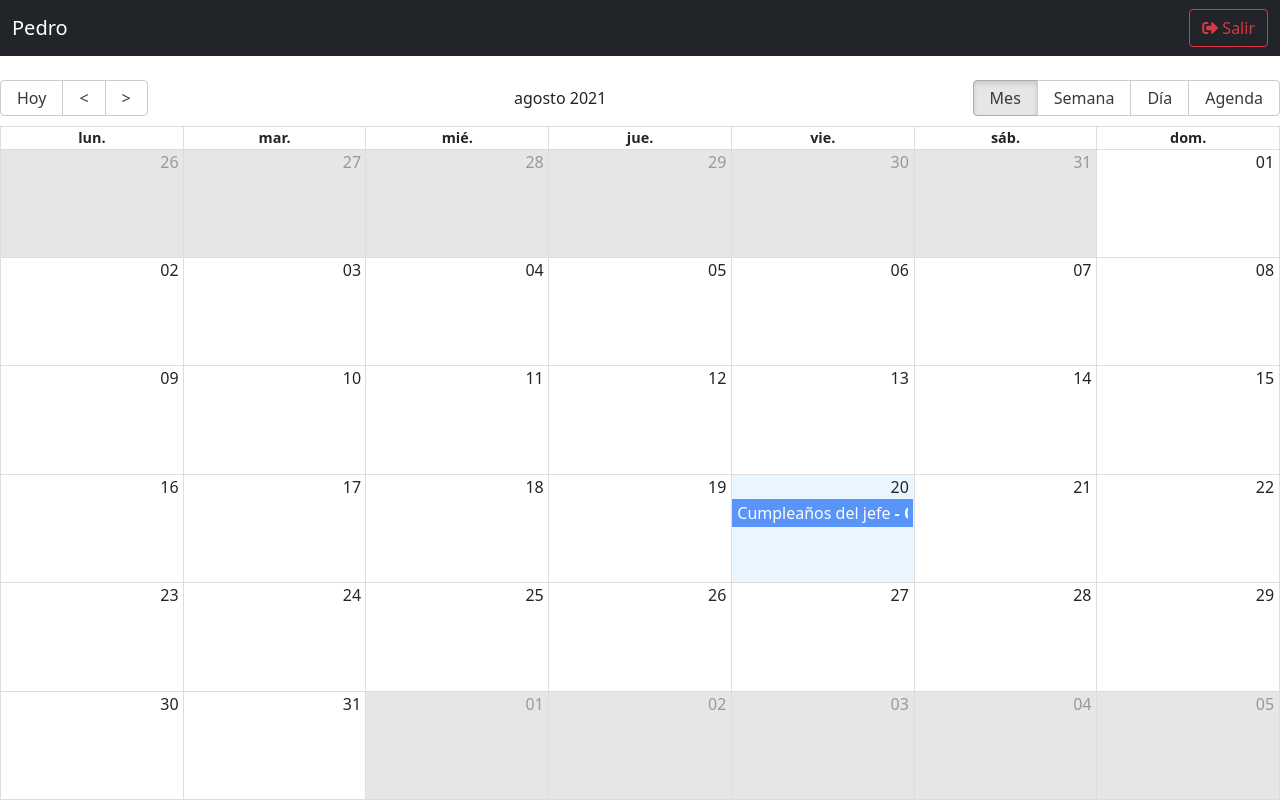
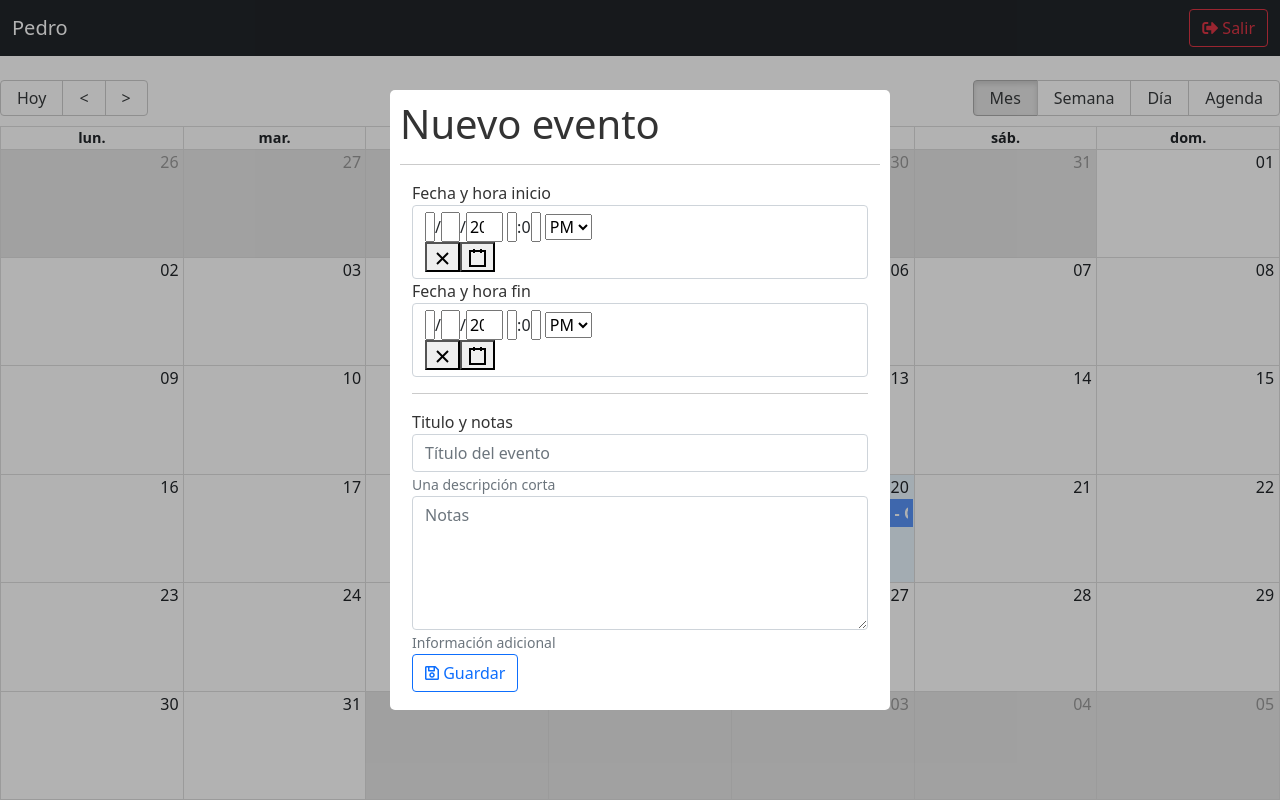
Before and after one commit to carlosraez/calendar-app, a React (Create React App) app: page / in a window 1280 px wide. Built offline with nearby package versions, Linux system fonts and the light colour scheme.

Commit message:
añadiendo el DatePiker al form

```diff
--- a/package.json
+++ b/package.json
@@ -9,6 +9,7 @@
     "moment": "^2.29.1",
     "react": "^17.0.2",
     "react-big-calendar": "^0.35.0",
+    "react-datetime-picker": "^3.4.0",
     "react-dom": "^17.0.2",
     "react-modal": "^3.14.3",
     "react-router-dom": "^5.2.0",
--- a/src/components/calendar/CalendarModal.js
+++ b/src/components/calendar/CalendarModal.js
@@ -1,5 +1,7 @@
-import React from 'react'
+import React, { useState } from 'react'
 import Modal from 'react-modal';
+import DateTimePicker from 'react-datetime-picker';
+import moment from 'moment';
 
 const customStyles = {
     content: {
@@ -13,19 +15,94 @@
   };
   Modal.setAppElement('#root');
 
+const now = moment().minutes(0).seconds(0).add(1,'hours')
+const end = now.clone().add(1, 'hours')
+
 
 export const CalendarModal = () => {
+
+    const [dateStart, setDateStart] = useState( now.toDate())
+    const [dateEnd, setDateEnd] = useState( end.toDate())
+
+    const handleStartDateChange = (e) => {
+        setDateStart( e )
+    }
+
+    const handleEndDateChange = (e) => {
+        setDateEnd( e )
+    }
+
+    const closeModal = () => {
+        console.log('closing...');
+    }
+
     return (
          <Modal
-                isOpen={false}
-                //onAfterOpen={afterOpenModal}
-               // onRequestClose={closeModal}
-                style={customStyles}
-                contentLabel="Example Modal"
+                isOpen={ true }
+                onRequestClose={ closeModal }
+                style={ customStyles }
+                closeTimeoutMS={ 200 }
+                className="modal"
+                overlayClassName="modal-fondo"
                  >
-                    <h1>Hola Mundo</h1>
-                    <hr></hr>
-                    <span>Hola de Nuevo</span>
+                <h1> Nuevo evento </h1>
+                    <hr />
+                    <form className="container">
+
+                        <div className="form-group">
+                            <label>Fecha y hora inicio</label>
+                            <DateTimePicker
+                                 onChange={ handleStartDateChange }
+                                 value={ dateStart }
+                                 className="form-control"
+                             />
+                        </div>
+
+                        <div className="form-group">
+                            <label>Fecha y hora fin</label>
+                            <DateTimePicker
+                                 onChange={ handleEndDateChange }
+                                 value={ dateEnd }
+                                 minDate= { dateStart }
+                                 className="form-control"
+                             />
+                        </div>
+
+                        <hr />
+                        <div className="form-group">
+                            <label>Titulo y notas</label>
+                            <input
+                                type="text"
+                                className="form-control"
+                                placeholder="Título del evento"
+                                name="title"
+                                autoComplete="off"
+                            />
+                            <small id="emailHelp" className="form-text text-muted">Una descripción corta</small>
+                        </div>
+
+                        <div className="form-group">
+                            <textarea
+                                type="text"
+                                className="form-control"
+                                placeholder="Notas"
+                                rows="5"
+                                name="notes"
+                            ></textarea>
+                            <small id="emailHelp" className="form-text text-muted">Información adicional</small>
+                        </div>
+
+                        <button
+                            type="submit"
+                            className="btn btn-outline-primary btn-block"
+                        >
+                            <i className="far fa-save"></i>
+                            <span> Guardar</span>
+                        </button>
+
+
+                    </form>
+
         </Modal>
 
     )
--- a/src/styles.css
+++ b/src/styles.css
@@ -13,3 +13,53 @@
 .rbc-calendar {
     height: 100%;
 }
+
+.ReactModalPortal > div{
+    opacity: 0;
+}
+
+.ReactModalPortal .ReactModal__Overlay {
+    align-items: center;
+    display: flex;
+    justify-content: center;
+    transition: opacity .2s ease-in-out;
+    z-index: 999;
+}
+
+.modal-fondo {
+    background-color: rgba(0, 0, 0, 0.3);
+    bottom: 0;
+    left: 0;
+    right: 0;
+    top: 0;
+    position: fixed;
+}
+
+.ReactModalPortal .ReactModal__Overlay--after-open {
+    opacity: 1;
+}
+
+.ReactModalPortal .ReactModal__Overlay--before-close {
+    opacity: 0;
+}
+
+.modal {
+    background: white;
+    border-radius: 5px;
+    color: rgb(51, 51, 51);
+    display: inline;
+    max-height: 620px;
+    max-width: 500px;
+    outline: none;
+    padding: 10px;
+}
+
+/* Datepicker */
+.react-datetime-picker input:focus {
+    outline: none;
+}
+
+.react-datetime-picker__wrapper {
+    border: 0px solid gray !important;
+
+}
```
Also changed, not shown: 1 other file (tests, documents, lock files or other folders).
